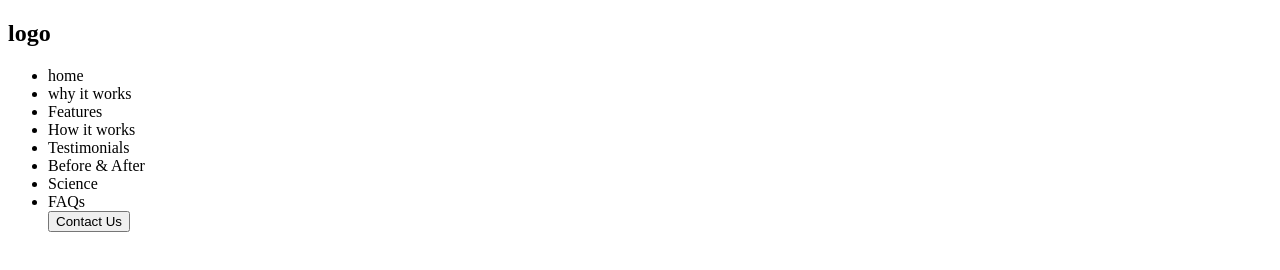
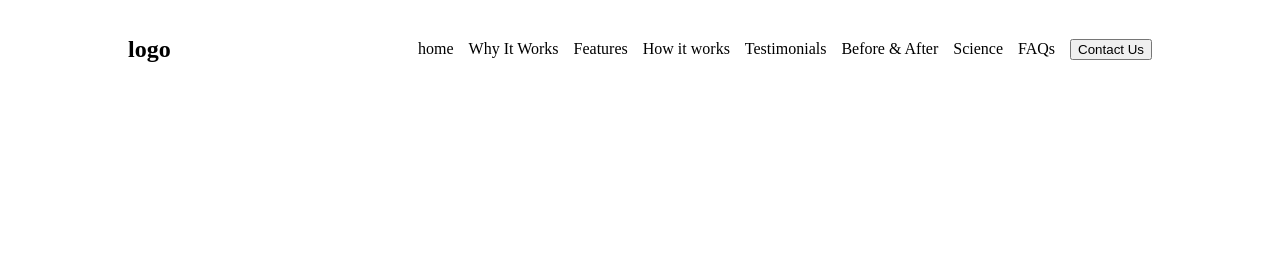
Before and after one commit to shadman76r/Breath-better, a plain HTML site: page index.html in a window 1280 px wide. Drawn offline with Linux system fonts and the light colour scheme; a web font is replaced by a local one.

Commit message:
font added

```diff
--- a/index.html
+++ b/index.html
@@ -8,12 +8,12 @@
 </head>
 <body>
     <!-- header -->
-    <header>
+    <header class="header">
         <nav>
             <h2>logo</h2>
             <ul>
                 <li>home</li>
-                <li>why it works</li>
+                <li>Why It Works</li>
                 <li>Features</li>
                 <li>How it works</li>
                 <li>Testimonials</li>
--- a/styles/better.css
+++ b/styles/better.css
@@ -1,4 +1,37 @@
 /* font */
+@import url('https://fonts.googleapis.com/css2?family=Abhaya+Libre:wght@400;500;600;700;800&family=Abril+Fatface&family=Anton&family=Arizonia&family=Bebas+Neue&family=Cinzel:wght@400..900&family=EB+Garamond:ital,wght@0,400..800;1,400..800&family=Esteban&family=Great+Vibes&family=Inter:ital,opsz,wght@0,14..32,100..900;1,14..32,100..900&family=Kaushan+Script&family=Lato:ital,wght@0,100;0,300;0,400;0,700;0,900;1,100;1,300;1,400;1,700;1,900&family=Montserrat:ital,wght@0,100..900;1,100..900&family=Noto+Serif:ital,wght@0,100..900;1,100..900&family=Playfair+Display:ital,wght@0,400..900;1,400..900&family=Poppins:ital,wght@0,100;0,200;0,300;0,400;0,500;0,600;0,700;0,800;0,900;1,100;1,200;1,300;1,400;1,500;1,600;1,700;1,800;1,900&family=Quicksand:wght@300..700&family=Raleway:ital,wght@0,100..900;1,100..900&family=Rouge+Script&family=Work+Sans:ital,wght@0,100..900;1,100..900&display=swap');
+
+/* Montserrat font */
+
+.montserrat-normal {
+  font-family: "Montserrat", sans-serif;
+  font-optical-sizing: auto;
+  font-style: normal;
+}
+/* shared style */
+/* button styles */
+
+
 /* header */
+.header{
+    margin: 16px auto;
+    padding-left: 120px;
+    padding-right: 120px;
+    max-width: 1440px;
+}
+header nav{
+    display: flex;
+    align-items: center;
+    justify-content: space-between;
+}
+nav ul{
+    display: flex;
+    gap: 15px;
+    align-items: center;
+    justify-content: space-between;
+}
+ul li{
+    list-style: none;
+}
 /* main */
 /* footer */
```
